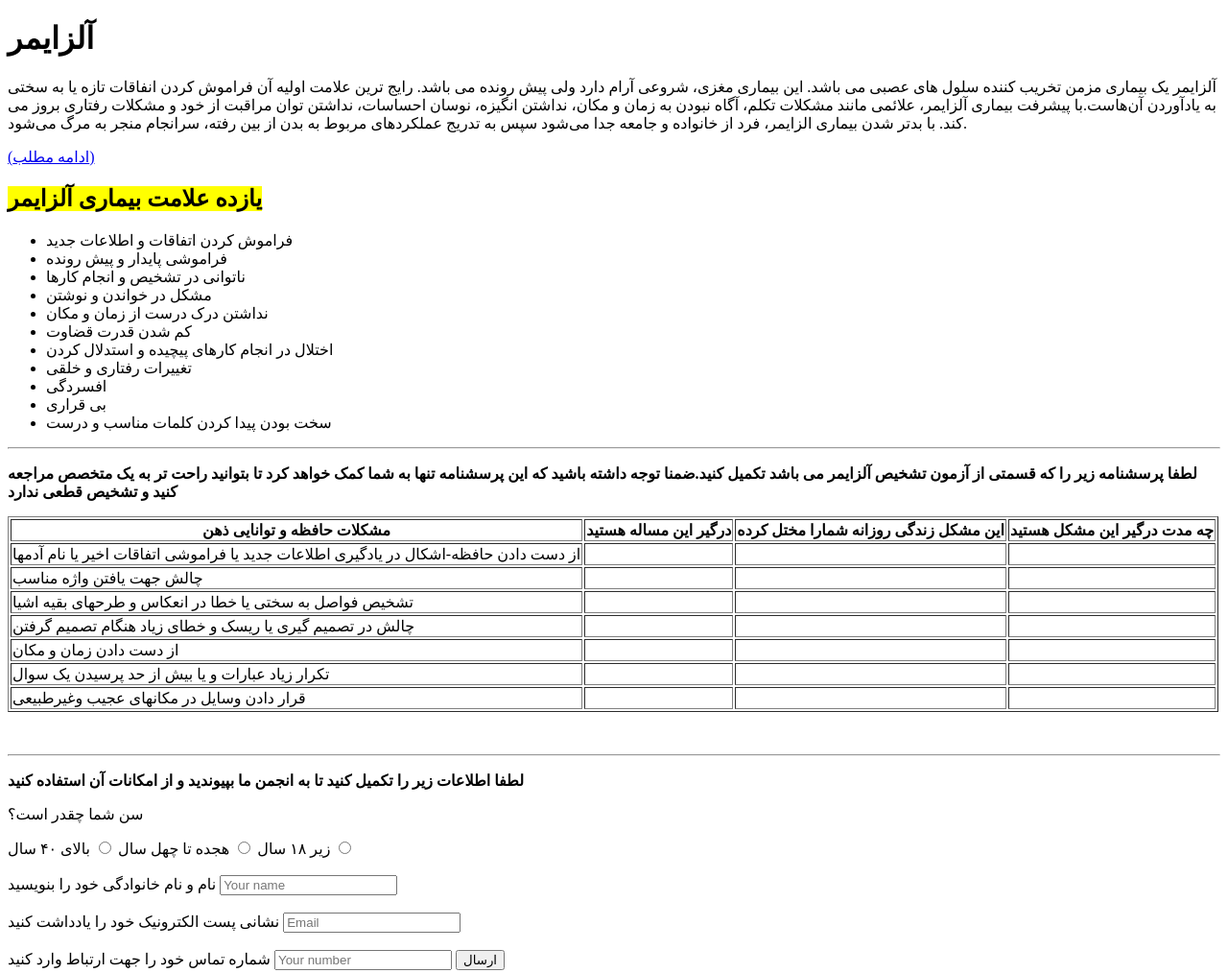
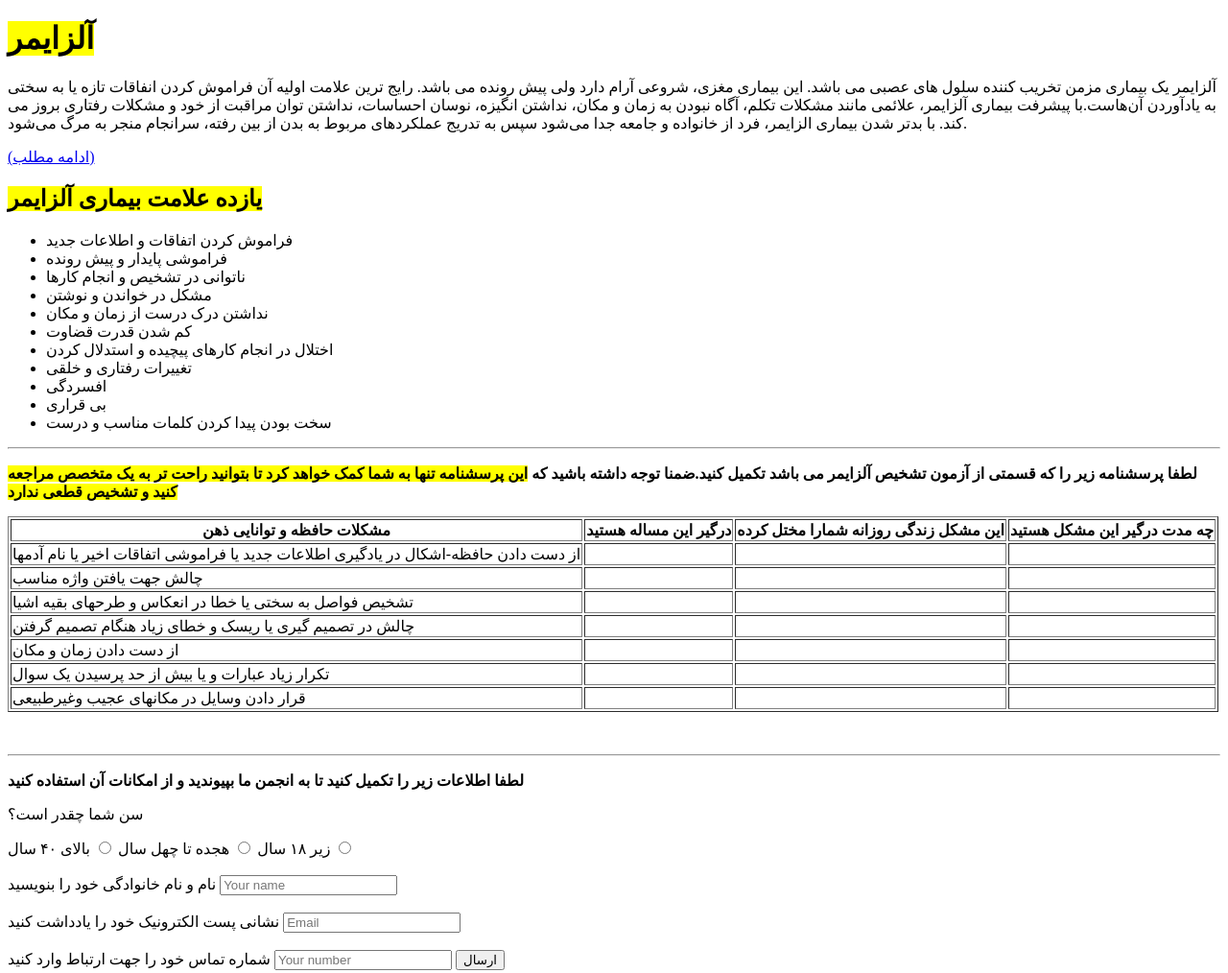
Before and after one commit to faran-ataei/Homework-class4B, a plain HTML site: page atie.html in a window 1280 px wide. Shown: the whole page at 96% size. Drawn offline with Linux system fonts and the light colour scheme.

Commit message:
last edit

```diff
--- a/atie.html
+++ b/atie.html
@@ -6,21 +6,26 @@
     <title>Alzheimer</title>
   </head>
   <body>
-    <h1>آلزایمر</h1>
+    <h1><mark>آلزایمر</mark></h1>
+    <main>
+      <section>
         <p>
-      آلزایمر یک بیماری مزمن تخریب کننده سلول های عصبی می باشد. این بیماری مغزی،
-      شروعی آرام دارد ولی پیش رونده می باشد. رایج ترین علامت اولیه آن فراموش
-      کردن انفاقات تازه یا به سختی به یادآوردن آن‌هاست.با پیشرفت بیماری آلزایمر،
-      علائمی مانند مشکلات تکلم، آگاه نبودن به زمان و مکان، نداشتن انگیزه، نوسان
-      احساسات، نداشتن توان مراقبت از خود و مشکلات رفتاری بروز می کند. با بدتر
-      شدن بیماری الزایمر، فرد از خانواده و جامعه جدا می‌شود سپس به تدریج
-      عملکردهای مربوط به بدن از بین رفته، سرانجام منجر به مرگ می‌شود.
+          آلزایمر یک بیماری مزمن تخریب کننده سلول های عصبی می باشد. این بیماری
+          مغزی، شروعی آرام دارد ولی پیش رونده می باشد. رایج ترین علامت اولیه آن
+          فراموش کردن انفاقات تازه یا به سختی به یادآوردن آن‌هاست.با پیشرفت
+          بیماری آلزایمر، علائمی مانند مشکلات تکلم، آگاه نبودن به زمان و مکان،
+          نداشتن انگیزه، نوسان احساسات، نداشتن توان مراقبت از خود و مشکلات
+          رفتاری بروز می کند. با بدتر شدن بیماری الزایمر، فرد از خانواده و جامعه
+          جدا می‌شود سپس به تدریج عملکردهای مربوط به بدن از بین رفته، سرانجام
+          منجر به مرگ می‌شود.
         </p>
         <a
           href="https://www.paziresh24.com/blog/10069/%D8%A2%D9%84%D8%B2%D8%A7%DB%8C%D9%85%D8%B1-%DA%86%DB%8C%D8%B3%D8%AA/"
           target="_blank"
           >(ادامه مطلب)</a
         >
+      </section>
+      <section>
         <h2><mark>یازده علامت بیماری آلزایمر</mark></h2>
         <ul>
           <li>فراموش کردن اتفاقات و اطلاعات جدید</li>
@@ -35,14 +40,21 @@
           <li>بی قراری</li>
           <li>سخت بودن پیدا کردن کلمات مناسب و درست</li>
         </ul>
+      </section>
       <hr />
+      <section>
         <p>
           <strong>
             لطفا پرسشنامه زیر را که قسمتی از آزمون تشخیص آلزایمر می باشد تکمیل
-        کنید.ضمنا توجه داشته باشید که این پرسشنامه تنها به شما کمک خواهد کرد تا
-        بتوانید راحت تر به یک متخصص مراجعه کنید و تشخیص قطعی ندارد
-      </strong>
+            کنید.ضمنا توجه داشته باشید که
+            <mark>
+              این پرسشنامه تنها به شما کمک خواهد کرد تا بتوانید راحت تر به یک
+              متخصص مراجعه کنید و تشخیص قطعی ندارد
+            </mark></strong
+          >
         </p>
+      </section>
+      <section>
         <table border="1">
           <thead>
             <tr>
@@ -55,8 +67,8 @@
           <tbody>
             <tr>
               <td>
-            از دست دادن حافظه-اشکال در یادگیری اطلاعات جدید یا فراموشی اتفاقات
-            اخیر یا نام آدمها
+                از دست دادن حافظه-اشکال در یادگیری اطلاعات جدید یا فراموشی
+                اتفاقات اخیر یا نام آدمها
               </td>
               <td></td>
               <td></td>
@@ -100,12 +112,14 @@
             </tr>
           </tbody>
         </table>
+      </section>
       <br /><br />
       <hr />
+      <section>
         <p>
           <strong
-        >لطفا اطلاعات زیر را تکمیل کنید تا به انجمن ما بپیوندید و از امکانات آن
-        استفاده کنید</strong
+            >لطفا اطلاعات زیر را تکمیل کنید تا به انجمن ما بپیوندید و از امکانات
+            آن استفاده کنید</strong
           >
         </p>
         <form>
@@ -118,14 +132,16 @@
           <input type="radio" id="age high" name="answer" />
           <br /><br />
           <label for="name">نام و نام خانوادگی خود را بنویسید </label>
-      <input type="text" placeholder="Your name" />
+          <input type="text" placeholder="Your name" id="name" />
           <br /><br />
           <label for="email">نشانی پست الکترونیک خود را یادداشت کنید</label>
-      <input type="email" placeholder="Email" />
+          <input type="email" placeholder="Email" id="email" />
           <br /><br />
           <label for="number">شماره تماس خود را جهت ارتباط وارد کنید</label>
-      <input type="tel" placeholder="Your number" />
+          <input type="tel" placeholder="Your number" id="number" />
           <button>ارسال</button>
         </form>
+      </section>
+    </main>
   </body>
 </html>
```
Lines whose indentation alone changed are shown as unchanged.
